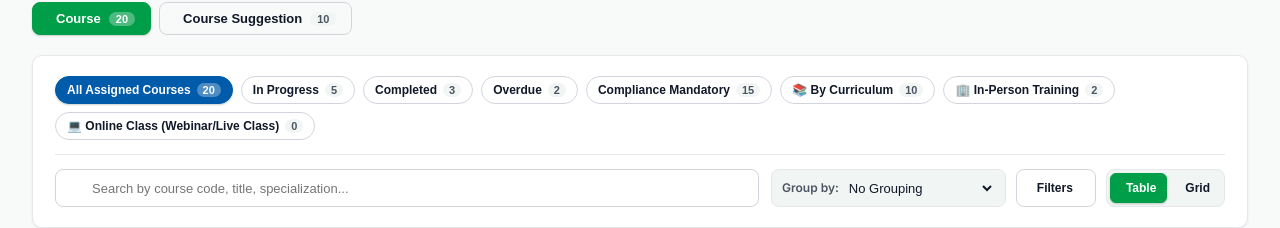
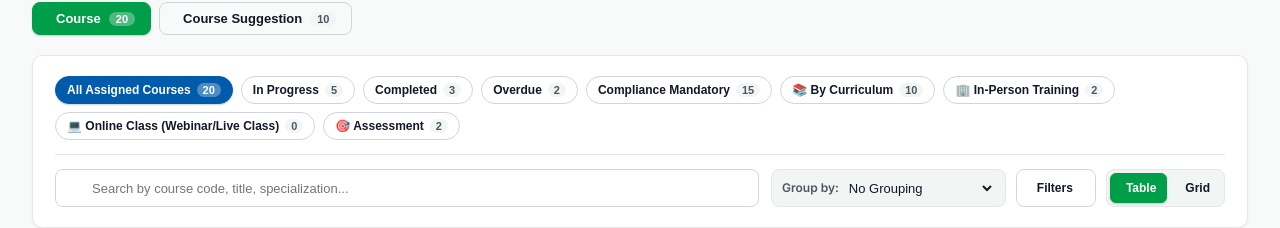
Before and after one commit to nkhoa1512/mm-megalearn, a React (Vite) app in the folder lms-app/: page /#/learner/courses in a window 1280 px wide. Shown: the part 182-410 px from the top of the page. Built offline with nearby package versions, Linux system fonts and the light colour scheme; some icons are missing.

Commit message:
feat(assessments): add dedicated "Assessment" filter and update comments for clarity

```diff
--- a/lms-app/src/pages/learner/LearnerCourses.jsx
+++ b/lms-app/src/pages/learner/LearnerCourses.jsx
@@ -229,8 +229,9 @@ export default function LearnerCourses({ user: propUser, basePath = '/learner/co
     .filter(Boolean);
 
   // Assessments only take part in the 4 generic status pills (All / Completed / Overdue —
-  // there is no "in progress" concept for a one-shot exam attempt); the course-specific
-  // pills (Mandatory, By Curriculum, In-Person, Virtual Class...) don't apply to them.
+  // there is no "in progress" concept for a one-shot exam attempt), plus their own
+  // dedicated "Assessment" pill; the course-specific pills (Mandatory, By Curriculum,
+  // In-Person, Virtual Class...) don't apply to them, so no course ever matches ASSESSMENT.
   const filteredAssessmentItems = standaloneAssessments.filter((a) => {
     const matchSearch =
       !search ||
@@ -238,6 +239,7 @@ export default function LearnerCourses({ user: propUser, basePath = '/learner/co
       a.code.toLowerCase().includes(search.toLowerCase());
     const matchStatus =
       statusFilter === 'ALL' ||
+      statusFilter === 'ASSESSMENT' ||
       (statusFilter === 'COMPLETED' && a.status === 'COMPLETED') ||
       (statusFilter === 'OVERDUE' && a.status === 'OVERDUE');
     return matchSearch && matchStatus;
@@ -568,6 +570,7 @@ export default function LearnerCourses({ user: propUser, basePath = '/learner/co
             { id: 'CURRICULUM', label: '📚 By Curriculum', count: enrolledCourses.filter((c) => c.isCurriculum || Boolean(c.curriculumTitle)).length },
             { id: 'IN_PERSON', label: '🏢 In-Person Training', count: enrolledCourses.filter((c) => c.deliveryType === 'IN_PERSON_CLASSROOM' || c.modality === 'CLASSROOM_LAB').length },
             { id: 'VIRTUAL_CLASS', label: '💻 Online Class (Webinar/Live Class)', count: enrolledCourses.filter((c) => c.onlineClassType === 'VIRTUAL_CLASS').length },
+            { id: 'ASSESSMENT', label: '🎯 Assessment', count: standaloneAssessments.length },
           ].map((tab) => (
             <button
               key={tab.id}
```
